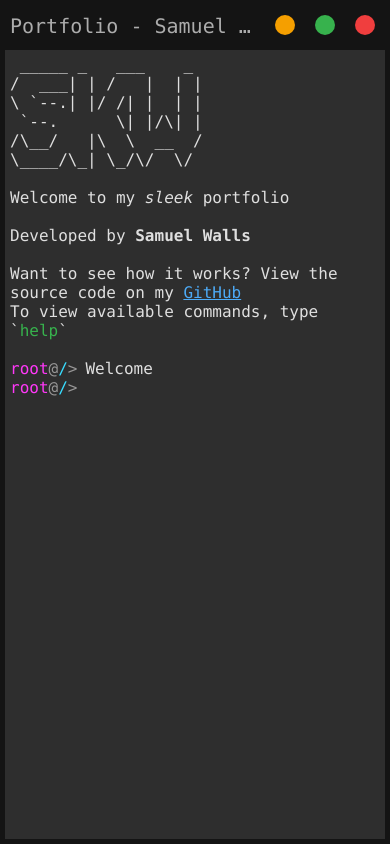
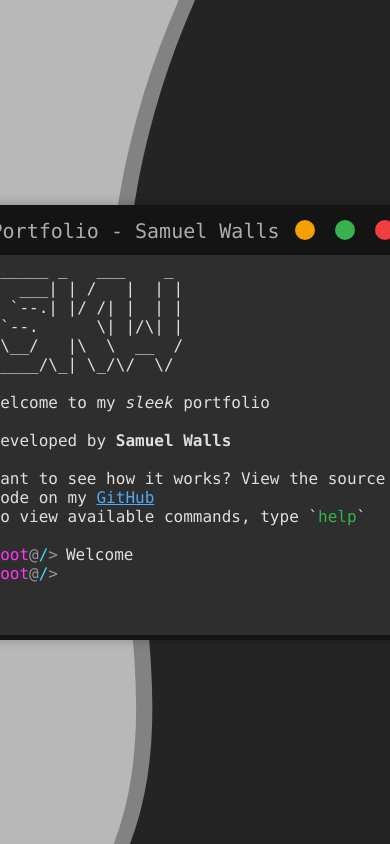
Before and after one commit to Samuel-KW/samuel-kw, a React (Vite) app: page / in a window 390 px wide. Built offline with nearby package versions, Linux system fonts and the light colour scheme.

Commit message:
feat: added audio icon + style

```diff
--- a/src/components/console/Terminal.module.css
+++ b/src/components/console/Terminal.module.css
@@ -58,13 +58,27 @@
     }
 }
 
+.maximized {
+    width: 100%;
+    height: 100%;
+    border-radius: 0;
+    transform: translate(0, 0, 0) !important
+}
+
+.minimized {
+    transform: translateY(60vh);
+}
+
+.minimized:hover {
+    transform: translateY(59vh);
+}
+
 /* For mobile devices */
 @media only screen and (max-width: 700px) {
     .terminal {
         width: 100%;
         height: 100%;
         border-radius: 0;
-        transform: unset !important;
 
         .bar {
             height: 40px;
--- a/src/components/console/Terminal.tsx
+++ b/src/components/console/Terminal.tsx
@@ -59,7 +59,8 @@ export default function Terminal (_props: Partial<TerminalProps>) {
         Draggable({ containerRef: dragElement, dragItemRef: dragBar });
     }, []);
 
-    return <div ref={dragElement} className={styles.terminal} style={{ opacity: opened ? 1 : 0 }} role="window" aria-label="Terminal window">
+    return <div ref={dragElement}>
+        <div className={styles.terminal} style={{ opacity: opened ? 1 : 0 }} role="window" aria-label="Terminal window">
             <div ref={dragBar} className={styles.bar}>
                 <span className={styles.header}>Portfolio - Samuel Walls</span>
                 <span className={styles.controls}>
@@ -78,4 +79,5 @@ export default function Terminal (_props: Partial<TerminalProps>) {
                 </div>
             </div>
         </div>
+    </div>
 }
```
Also changed, not shown: public/images/audio.svg (added). Lines whose indentation alone changed are shown as unchanged.
